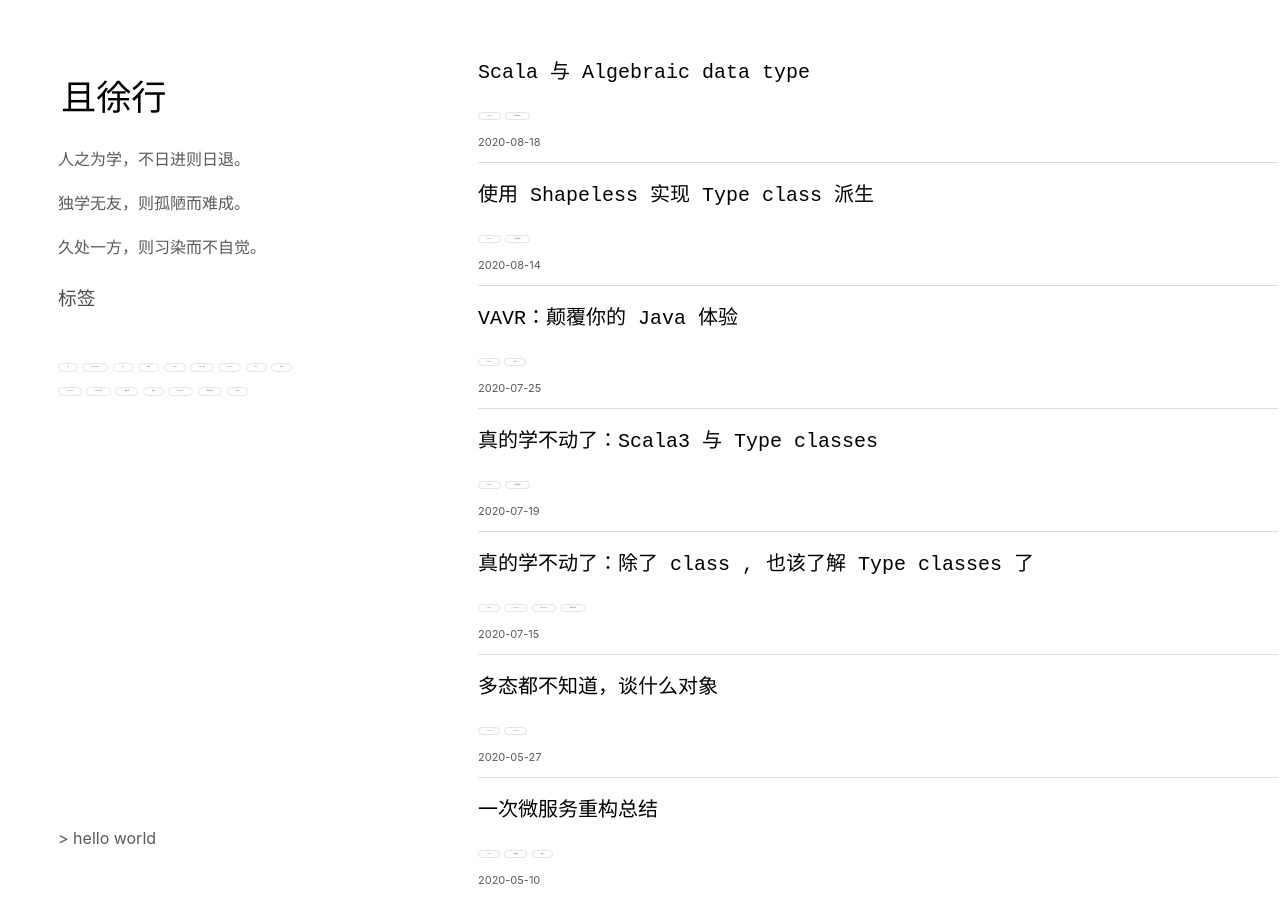
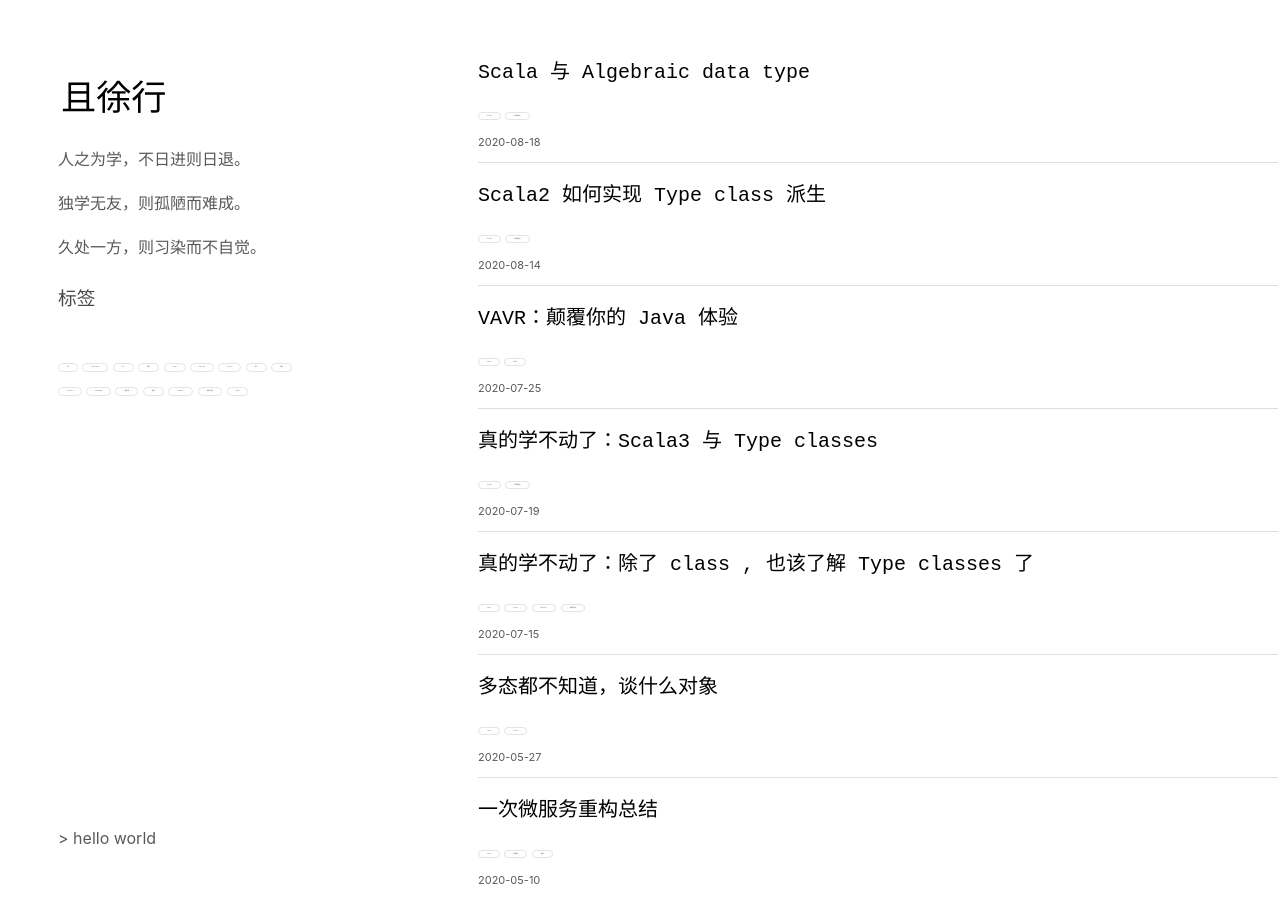
Before and after one commit to vran-dev/vran-dev.github.io, a Jekyll site: the page built from index.md, in a window 1280 px wide and 900 px high. Built offline with Jekyll 4.4.1, drawn with Linux system fonts in a browser that asks for light colours.

Commit message:
feat(typeclasses-3): fix title

```diff
--- a/_articles/typeclasses-3/shapeless-typeclasses-deriving.md
+++ b/_articles/typeclasses-3/shapeless-typeclasses-deriving.md
@@ -1,5 +1,5 @@
 ---
-title: " 使用 Shapeless 实现 Type class 派生"
+title: " Scala2 如何实现 Type class 派生"
 date: 2020-08-15 00:04:00 +0800
 tag: [Scala, 编程语言]
 
```
Also changed, not shown: other parts of _articles/typeclasses-3/shapeless-typeclasses-deriving.md (+1 -1 lines).
